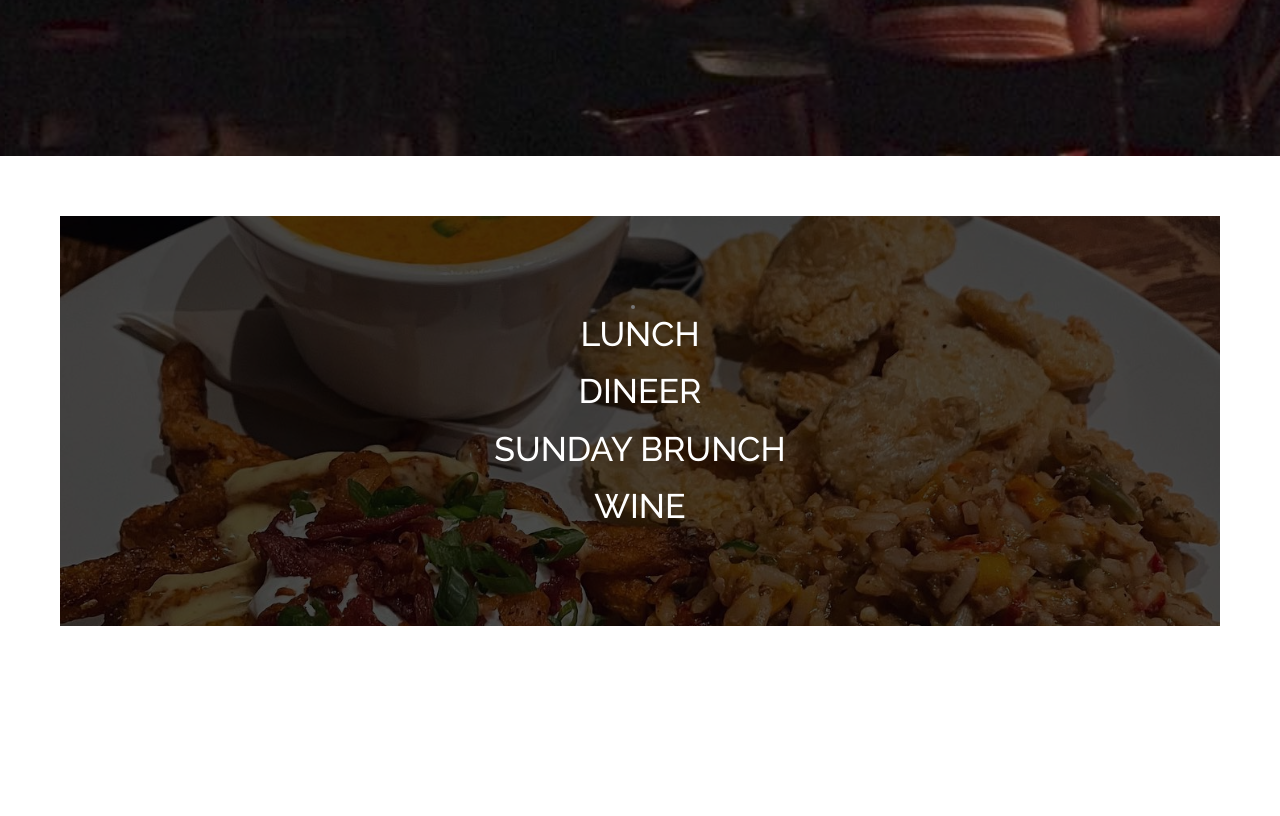
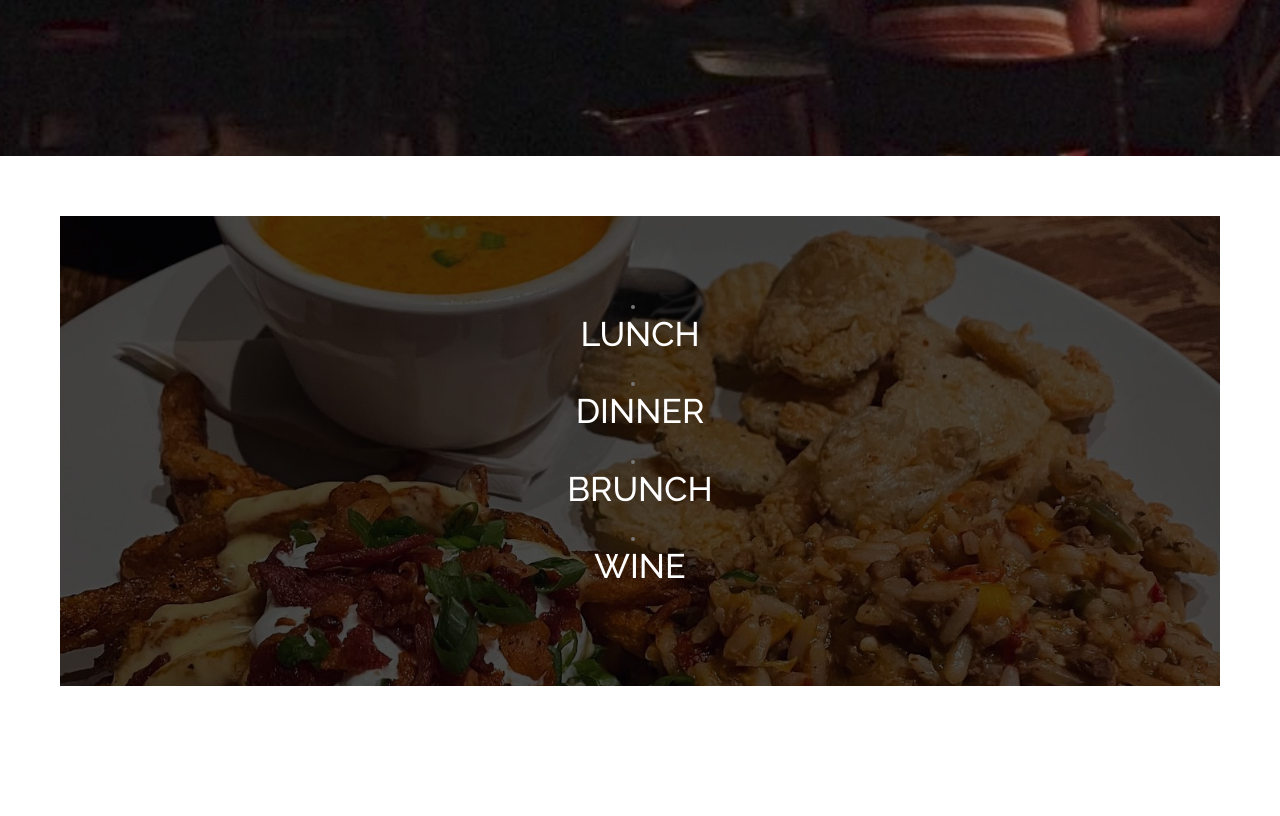
Before and after one commit to Decodedmind/Capstone, a Django app: template capstone/mcewens/templates/menu.html in a window 1280 px wide. Shown: the part 644-1460 px from the top of the page. Before the commit the page ends 1270 px from the top, so only its background shows below. Run offline with Django 4.2, Linux system fonts and the light colour scheme; the template is opened without the code that fills it, so the values that code supplies are empty; some libraries are stand-ins or nearby versions.

Commit message:
menu links

```diff
--- a/capstone/capstone/urls.py
+++ b/capstone/capstone/urls.py
@@ -9,7 +9,10 @@ urlpatterns = [
     path("test/", EXAMPLE_create_menu_item_view, name="test"),
     path("restaurant_admin/", restaurant_admin, name="restaurant_admin"),
     path("delete/<name>", deleteMenuItem, name="delete"),
-    path("dinner/", dinner_view, name="dinner"),
+    path("menu/", menu_view, name="menu"),
     path("home/", home_view, name="home"),
     path("lunch/", lunch_view, name="lunch"),
+    path("dinner/", dinner_view, name="dinner"),
+    path("brunch/", brunch_view, name="brunch"),
+    path("wine/", wine_view, name="wine"),
 ]
--- a/capstone/mcewens/templates/dinner.html
+++ b/capstone/mcewens/templates/dinner.html
@@ -3,7 +3,7 @@
 <div id="restaurant-menu">
   <div class="section-title text-center center">
     <div class="overlay">
-      <h2>Appetizers/Soups/Salada</h2>
+      <h2>Dinner</h2>
       <hr />
     </div>
   </div>
--- a/capstone/mcewens/templates/menu.html
+++ b/capstone/mcewens/templates/menu.html
@@ -5,9 +5,15 @@
       <li>
         <a href="{% url 'lunch' %}" class="page-scroll"><h2>Lunch</h2></a>
       </li>
-      <h2>Dineer</h2>
-      <h2>Sunday brunch</h2>
-      <h2>wine</h2>
+      <li>
+        <a href="{% url 'dinner' %}" class="page-scroll"><h2>Dinner</h2></a>
+      </li>
+      <li>
+        <a href="{% url 'brunch' %}" class="page-scroll"><h2>Brunch</h2></a>
+      </li>
+      <li>
+        <a href="{% url 'wine' %}" class="page-scroll"><h2>Wine</h2></a>
+      </li>
     </div>
   </div>
 </div>
```
Also changed, not shown: capstone/mcewens/views.py (+14 -2 lines).
